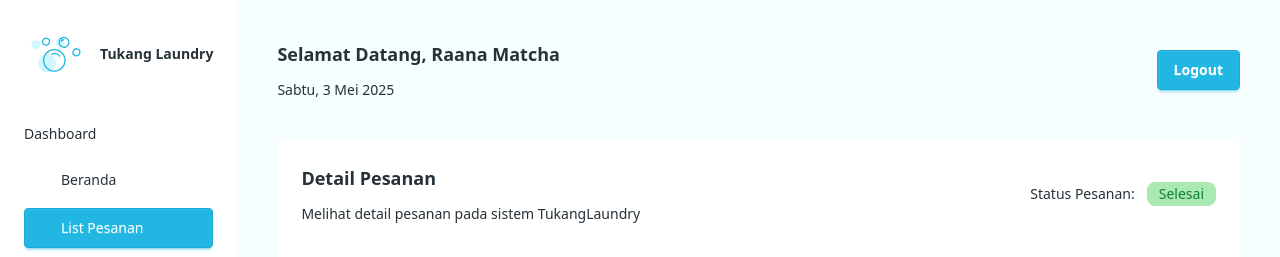
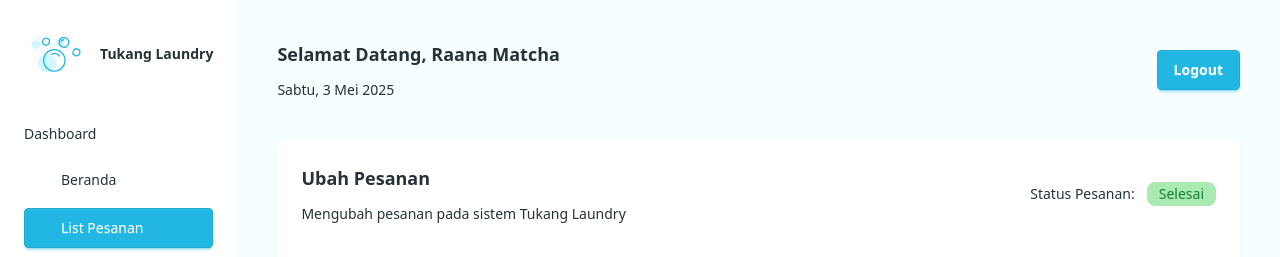
Before and after one commit to MatchaTi/Tukang-Laundry, a React (Vite) app in the folder Front-End/: page /list-pesanan/ubah-pesanan/1 in a window 1280 px wide. Shown: the top 257 px of the page. Built offline with nearby package versions, Linux system fonts and the light colour scheme; some icons are missing.

Commit message:
chore: upate pesanan

```diff
--- a/Front-End/src/pages/DetailPesanan.jsx
+++ b/Front-End/src/pages/DetailPesanan.jsx
@@ -17,7 +17,7 @@ export default function DetailPesanan() {
                 <div className='flex items-center justify-between'>
                     <div className='space-y-3'>
                         <h1 className='text-lg font-semibold'>Detail Pesanan</h1>
-                        <p>Melihat detail pesanan pada sistem TukangLaundry</p>
+                        <p>Melihat detail pesanan pada sistem Tukang Laundry</p>
                     </div>
                     <div className='flex min-w-fit items-center gap-3'>
                         <div className='min-w-fit'>Status Pesanan: </div>
--- a/Front-End/src/components/TambahPesanan.jsx
+++ b/Front-End/src/pages/TambahPesanan.jsx
@@ -1,10 +1,10 @@
 import { Icon } from '@iconify/react/dist/iconify.js';
 import React from 'react';
+import Fieldset from '../components/Fieldset';
 import Header from '../components/Header';
 import Input from '../components/Input';
 import MainLayout from '../components/MainLayout';
 import { getCookie } from '../utils/cookie';
-import Fieldset from './Fieldset';
 
 export default function TambahPesanan() {
     const userCookie = getCookie();
@@ -15,8 +15,8 @@ export default function TambahPesanan() {
             <Header />
             <section className='bg-base-200 shadow-base-300 mt-10 space-y-6 rounded-lg p-6 shadow'>
                 <div className='space-y-3'>
-                    <h1 className='text-lg font-semibold'>Detail Pesanan</h1>
-                    <p>Melihat detail pesanan pada sistem TukangLaundry</p>
+                    <h1 className='text-lg font-semibold'>Tambah Pesanan</h1>
+                    <p>Tambah pesanan pada sistem Tukang Laundry</p>
                 </div>
 
                 <form className='grid grid-cols-2 gap-6'>
--- a/Front-End/src/pages/UbahPesanan.jsx
+++ b/Front-End/src/pages/UbahPesanan.jsx
@@ -19,8 +19,8 @@ export default function UbahPesanan() {
             <section className='bg-base-200 shadow-base-300 mt-10 space-y-6 rounded-lg p-6 shadow'>
                 <div className='flex items-center justify-between'>
                     <div className='space-y-3'>
-                        <h1 className='text-lg font-semibold'>Detail Pesanan</h1>
-                        <p>Melihat detail pesanan pada sistem TukangLaundry</p>
+                        <h1 className='text-lg font-semibold'>Ubah Pesanan</h1>
+                        <p>Mengubah pesanan pada sistem Tukang Laundry</p>
                     </div>
                     <div className='flex min-w-fit items-center gap-3'>
                         <div className='min-w-fit'>Status Pesanan: </div>
```
